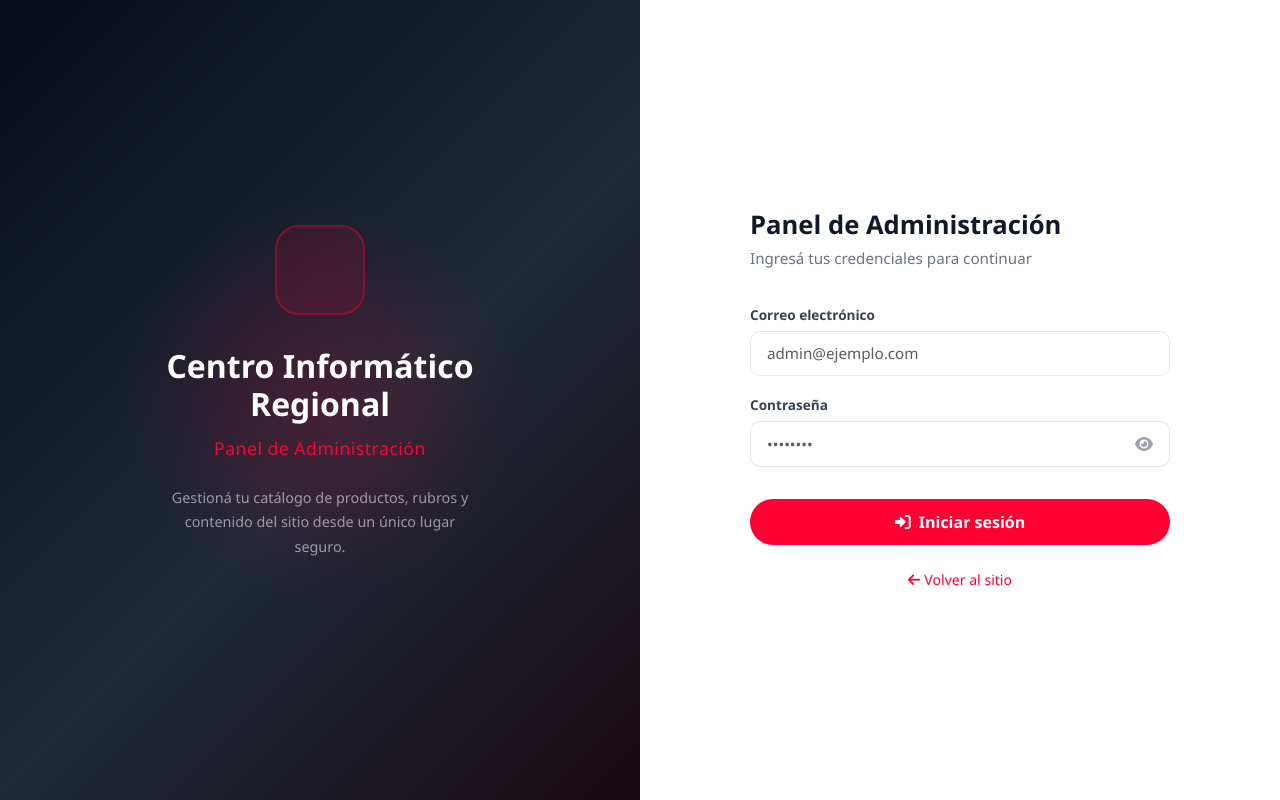
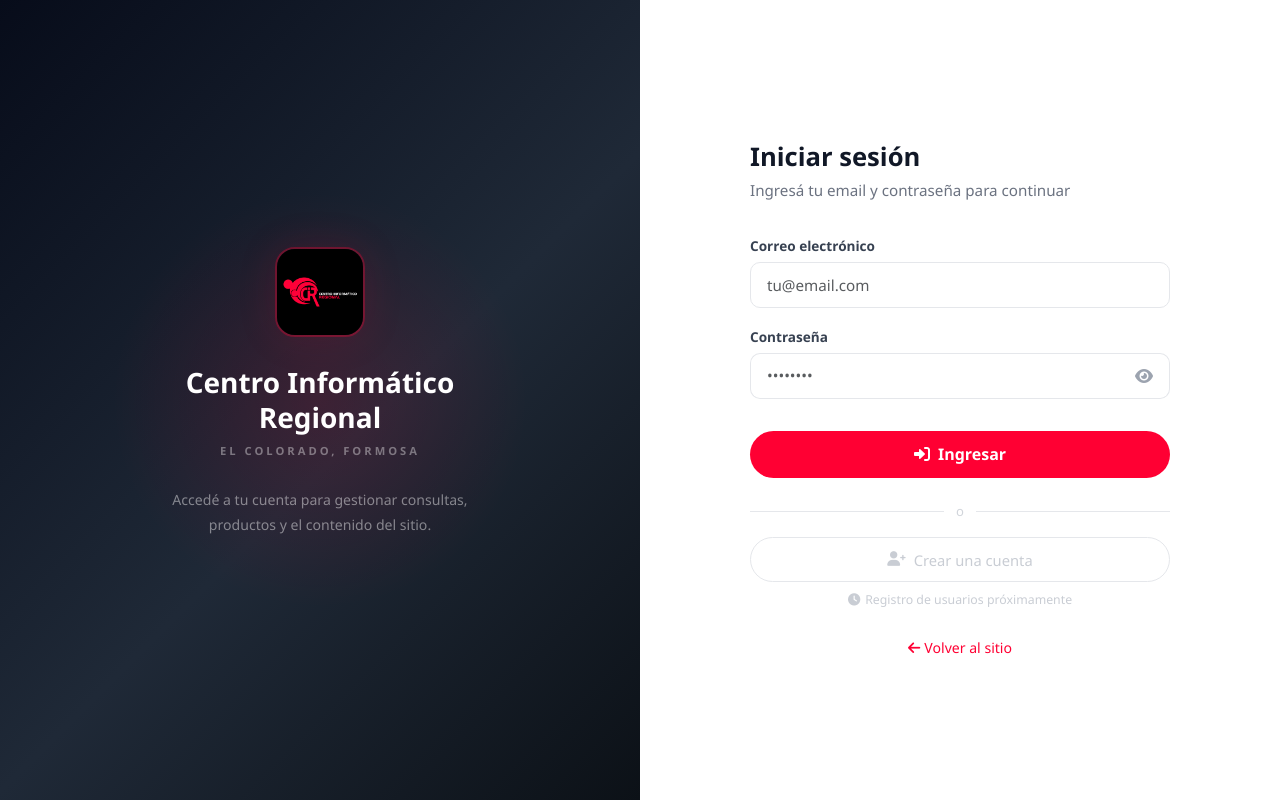
Before and after one commit to Leo-alegre9/centro_informatico_regional, a CodeIgniter 4 app: the page made by app/Views/admin/login.php in a window 1280 px wide. Run offline with PHP 8.4 and a stand-in for CodeIgniter, Linux system fonts and the light colour scheme; the template is opened without the code that fills it, so the values that code supplies are empty; some libraries are stand-ins or nearby versions.

Commit message:
Arreglos menores

```diff
--- a/app/Views/admin/login.php
+++ b/app/Views/admin/login.php
@@ -3,7 +3,7 @@
 <head>
     <meta charset="UTF-8">
     <meta name="viewport" content="width=device-width, initial-scale=1.0">
-    <title><?= esc($titulo ?? 'Iniciar sesión | CIR Admin') ?></title>
+    <title>Iniciar sesión | Centro Informático Regional</title>
     <link rel="stylesheet" href="https://cdn.jsdelivr.net/npm/bootstrap@5.3.8/dist/css/bootstrap.min.css">
     <link rel="stylesheet" href="https://cdnjs.cloudflare.com/ajax/libs/font-awesome/6.0.0/css/all.min.css">
     <style>
@@ -11,9 +11,10 @@
         html, body { height: 100%; }
         body { display: flex; min-height: 100vh; font-family: 'Segoe UI', system-ui, sans-serif; }
 
+        /* ── Panel izquierdo (branding) ── */
         .panel-izq {
             width: 50%;
-            background: linear-gradient(135deg, #070c1a 0%, #1F2937 55%, #180a10 100%);
+            background: linear-gradient(135deg, #070c1a 0%, #1F2937 55%, #0c1117 100%);
             display: flex;
             flex-direction: column;
             justify-content: center;
@@ -25,11 +26,9 @@
         .panel-izq::before {
             content: '';
             position: absolute;
-            width: 400px;
-            height: 400px;
-            background: radial-gradient(circle, rgba(255,0,51,0.18) 0%, transparent 70%);
-            top: 50%;
-            left: 50%;
+            width: 420px; height: 420px;
+            background: radial-gradient(circle, rgba(255,0,51,0.14) 0%, transparent 70%);
+            top: 50%; left: 50%;
             transform: translate(-50%, -50%);
             pointer-events: none;
         }
@@ -38,42 +37,41 @@
             z-index: 1;
             text-align: center;
         }
-        .panel-izq .logo-icon {
-            width: 90px;
-            height: 90px;
-            background: rgba(255,0,51,0.12);
+        .panel-izq .logo-img-wrap {
+            width: 90px; height: 90px;
+            border-radius: 20px;
+            overflow: hidden;
+            margin: 0 auto 1.8rem;
             border: 2px solid rgba(255,0,51,0.35);
-            border-radius: 24px;
-            display: flex;
-            align-items: center;
-            justify-content: center;
-            margin: 0 auto 2rem;
+            box-shadow: 0 0 40px rgba(255,0,51,0.12);
         }
-        .panel-izq .logo-icon i {
-            font-size: 2.5rem;
-            color: #FF0033;
+        .panel-izq .logo-img-wrap img {
+            width: 100%; height: 100%;
+            object-fit: cover;
         }
         .panel-izq h1 {
             color: #fff;
-            font-size: 2rem;
+            font-size: 1.75rem;
             font-weight: 700;
-            margin-bottom: 0.75rem;
-            line-height: 1.2;
+            margin-bottom: 0.5rem;
+            line-height: 1.25;
         }
         .panel-izq .subtitulo-izq {
-            color: #FF0033;
-            font-size: 1.1rem;
-            font-weight: 500;
-            letter-spacing: 0.5px;
+            color: rgba(255,255,255,0.38);
+            font-size: 0.7rem;
+            font-weight: 600;
+            letter-spacing: 3px;
+            text-transform: uppercase;
         }
         .panel-izq .descripcion {
-            color: rgba(255,255,255,0.55);
-            font-size: 0.9rem;
-            margin-top: 1.5rem;
-            max-width: 320px;
-            line-height: 1.7;
+            color: rgba(255,255,255,0.45);
+            font-size: 0.88rem;
+            margin-top: 1.75rem;
+            max-width: 300px;
+            line-height: 1.75;
         }
 
+        /* ── Panel derecho (formulario) ── */
         .panel-der {
             width: 50%;
             background: #fff;
@@ -92,13 +90,11 @@
             text-align: center;
             margin-bottom: 2rem;
         }
-        .logo-mobile i {
-            font-size: 2rem;
-            color: #FF0033;
-            background: rgba(255,0,51,0.08);
-            border: 2px solid rgba(255,0,51,0.2);
-            border-radius: 14px;
-            padding: 0.7rem 1rem;
+        .logo-mobile img {
+            width: 56px; height: 56px;
+            border-radius: 12px;
+            object-fit: cover;
+            border: 2px solid rgba(255,0,51,0.25);
         }
         .form-titulo {
             font-size: 1.6rem;
@@ -127,7 +123,7 @@
         }
         .form-control:focus {
             border-color: #FF0033;
-            box-shadow: 0 0 0 3px rgba(255,0,51,0.12);
+            box-shadow: 0 0 0 3px rgba(255,0,51,0.1);
             outline: none;
         }
         .input-group .form-control {
@@ -150,7 +146,7 @@
             color: #fff;
             border: none;
             border-radius: 50px;
-            padding: 0.7rem 2rem;
+            padding: 0.72rem 2rem;
             font-size: 1rem;
             font-weight: 600;
             width: 100%;
@@ -161,9 +157,50 @@
         .btn-login:hover { background: #cc0028; transform: translateY(-1px); }
         .btn-login:active { transform: translateY(0); }
 
+        /* ── Registro deshabilitado ── */
+        .divider-or {
+            display: flex;
+            align-items: center;
+            gap: 0.75rem;
+            margin: 1.5rem 0 1rem;
+            color: #D1D5DB;
+            font-size: 0.82rem;
+        }
+        .divider-or::before,
+        .divider-or::after {
+            content: '';
+            flex: 1;
+            height: 1px;
+            background: #E5E7EB;
+        }
+        .btn-registro-disabled {
+            width: 100%;
+            background: transparent;
+            border: 1.5px solid #E5E7EB;
+            border-radius: 50px;
+            padding: 0.65rem 2rem;
+            font-size: 0.92rem;
+            font-weight: 500;
+            color: #C9CDD4;
+            cursor: not-allowed;
+            display: flex;
+            align-items: center;
+            justify-content: center;
+            gap: 8px;
+        }
+        .proximamente-text {
+            text-align: center;
+            font-size: 0.77rem;
+            color: #C9CDD4;
+            margin-top: 0.55rem;
+            display: flex;
+            align-items: center;
+            justify-content: center;
+            gap: 5px;
+        }
         .volver-link {
             text-align: center;
-            margin-top: 1.5rem;
+            margin-top: 1.75rem;
             font-size: 0.88rem;
             color: #9CA3AF;
         }
@@ -180,32 +217,32 @@
 </head>
 <body>
 
-    <!-- Lado izquierdo -->
+    <!-- Panel izquierdo — branding -->
     <div class="panel-izq d-none d-lg-flex">
         <div class="logo-area">
-            <div class="logo-icon">
-                <i class="fas fa-shield-halved"></i>
+            <div class="logo-img-wrap">
+                <img src="<?= base_url('assets/img/logo_negrorojo.jpg') ?>" alt="Logo CIR">
             </div>
             <h1>Centro Informático<br>Regional</h1>
-            <div class="subtitulo-izq">Panel de Administración</div>
+            <div class="subtitulo-izq">El Colorado, Formosa</div>
             <p class="descripcion">
-                Gestioná tu catálogo de productos, rubros y contenido del sitio desde un único lugar seguro.
+                Accedé a tu cuenta para gestionar consultas, productos y el contenido del sitio.
             </p>
         </div>
     </div>
 
-    <!-- Lado derecho -->
+    <!-- Panel derecho — formulario -->
     <div class="panel-der">
         <div class="form-card">
 
             <!-- Logo para mobile -->
             <div class="logo-mobile">
-                <i class="fas fa-shield-halved"></i>
-                <div style="margin-top:0.5rem;font-weight:700;color:#111827;font-size:1.1rem;">Centro Informático Regional</div>
+                <img src="<?= base_url('assets/img/logo_negrorojo.jpg') ?>" alt="Logo CIR">
+                <div style="margin-top:0.6rem; font-weight:700; color:#111827; font-size:1rem;">Centro Informático Regional</div>
             </div>
 
-            <h2 class="form-titulo">Panel de Administración</h2>
-            <p class="form-subtitulo">Ingresá tus credenciales para continuar</p>
+            <h2 class="form-titulo">Iniciar sesión</h2>
+            <p class="form-subtitulo">Ingresá tu email y contraseña para continuar</p>
 
             <form action="<?= base_url('admin/login') ?>" method="POST">
 
@@ -216,7 +253,7 @@
                         id="email"
                         name="email"
                         class="form-control"
-                        placeholder="admin@ejemplo.com"
+                        placeholder="tu@email.com"
                         value="<?= esc(old('email')) ?>"
                         required
                         autocomplete="email"
@@ -235,17 +272,26 @@
                             required
                             autocomplete="current-password"
                         >
-                        <button type="button" class="btn-ojo" id="togglePass" title="Mostrar/ocultar contraseña">
+                        <button type="button" class="btn-ojo" id="togglePass" title="Mostrar/ocultar">
                             <i class="fas fa-eye" id="toggleIcon"></i>
                         </button>
                     </div>
                 </div>
 
                 <button type="submit" class="btn-login">
-                    <i class="fas fa-sign-in-alt me-2"></i>Iniciar sesión
+                    <i class="fas fa-right-to-bracket me-2"></i>Ingresar
                 </button>
 
             </form>
+
+            <!-- Registro deshabilitado (próximamente) -->
+            <div class="divider-or">o</div>
+            <button class="btn-registro-disabled" disabled title="Disponible próximamente">
+                <i class="fas fa-user-plus"></i> Crear una cuenta
+            </button>
+            <p class="proximamente-text">
+                <i class="fas fa-clock"></i> Registro de usuarios próximamente
+            </p>
 
             <div class="volver-link">
                 <a href="<?= base_url() ?>"><i class="fas fa-arrow-left me-1"></i>Volver al sitio</a>
@@ -256,7 +302,6 @@
     <script src="https://cdn.jsdelivr.net/npm/bootstrap@5.3.8/dist/js/bootstrap.bundle.min.js"></script>
     <script src="https://cdn.jsdelivr.net/npm/sweetalert2@11"></script>
     <script>
-        // Toggle password visibility
         document.getElementById('togglePass').addEventListener('click', function () {
             const input = document.getElementById('password');
             const icon  = document.getElementById('toggleIcon');
--- a/app/Views/contenido/contacto_rapido.php
+++ b/app/Views/contenido/contacto_rapido.php
@@ -1,5 +1,5 @@
 <style>
-    .contacto-section { background: #0b1017; }
+    .contacto-section { background: #0c1117; }
     .contacto-card {
         background: var(--dark-2);
         border-radius: 22px;
--- a/app/Views/contenido/destacados.php
+++ b/app/Views/contenido/destacados.php
@@ -1,7 +1,7 @@
 <?php if (empty($productosDestacados)) return; ?>
 
 <style>
-    .destacados-section { background: #070c1a; position: relative; overflow: hidden; }
+    .destacados-section { background: #0c1117; position: relative; overflow: hidden; }
     .destacados-section .section-heading { color: #fff; }
 
     /* ── Carrusel wrapper ── */
--- a/app/Views/contenido/servicio_tecnico.php
+++ b/app/Views/contenido/servicio_tecnico.php
@@ -1,5 +1,5 @@
 <style>
-    .tech-section { background: #0b1017; }
+    .tech-section { background: #0c1117; }
     .tech-section .section-heading { color: #fff; }
     .check-list { list-style: none; padding: 0; margin: 0 0 2rem; }
     .check-list li {
--- a/app/Views/contenido/ubicacion.php
+++ b/app/Views/contenido/ubicacion.php
@@ -1,5 +1,5 @@
 <style>
-    .ubicacion-section { background: #111827; }
+    .ubicacion-section { background: #0c1117; }
     .ubicacion-section .section-heading { color: #fff; }
     .info-circle {
         width: 50px; height: 50px;
--- a/app/Views/inicio.php
+++ b/app/Views/inicio.php
@@ -2,7 +2,6 @@
 
 <?= $this->section('contenido') ?>
     <?= $this->include('contenido/hero') ?>
-    <?= $this->include('contenido/stats') ?>
     <?= $this->include('contenido/rubros') ?>
     <?= $this->include('contenido/marcas') ?>
     <?= $this->include('contenido/destacados') ?>
```
Also changed, not shown: app/Views/componentes/navbar.php (+101 -42 lines), app/Views/contenido/hero.php (+12 -1 lines), app/Views/contenido/rubros.php (+70 -48 lines), .claude/settings.local.json.
